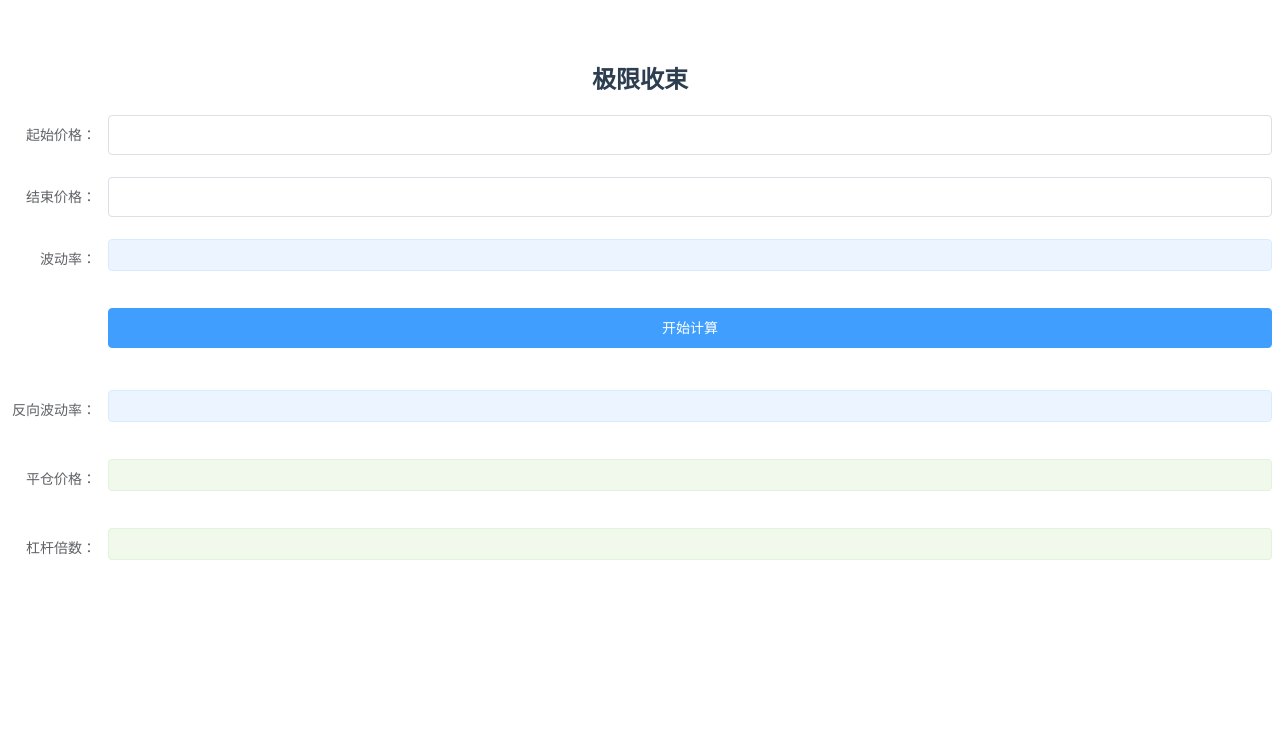
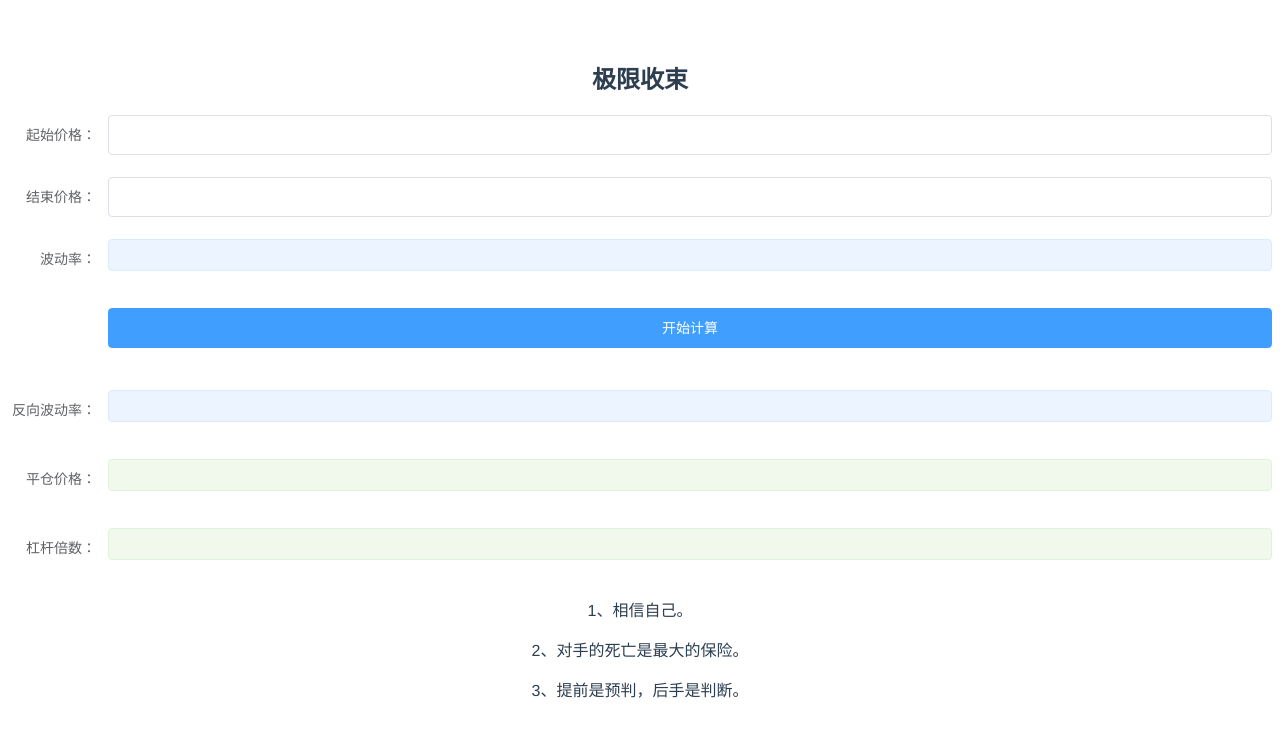
Before and after one commit to hanoubaba/deal-program, a Vue app: page / in a window 1280 px wide. Shown: the top 736 px of the page. Built offline with nearby package versions, Linux system fonts and the light colour scheme.

Commit message:
no message

```diff
--- a/src/components/HelloWorld.vue
+++ b/src/components/HelloWorld.vue
@@ -26,6 +26,9 @@
                 </el-form-item>
             </el-form>
         </div>
+        <p>1、相信自己。</p>
+        <p>2、对手的死亡是最大的保险。</p>
+        <p>3、提前是预判，后手是判断。</p>
         <!-- <div class="fl">
             <el-form ref="dataForm" label-width="100px">
                 <el-form-item>
```
